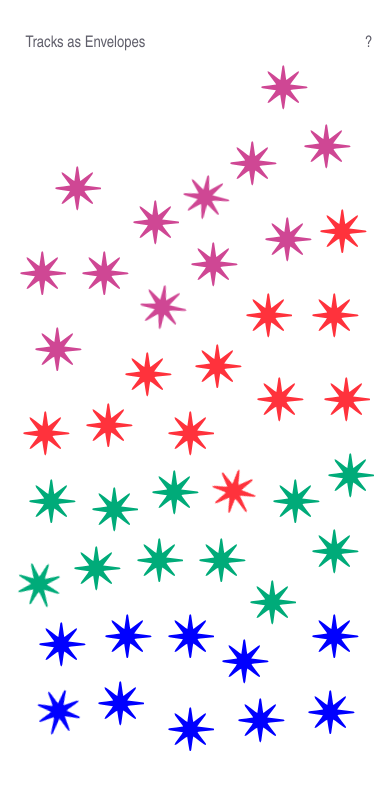
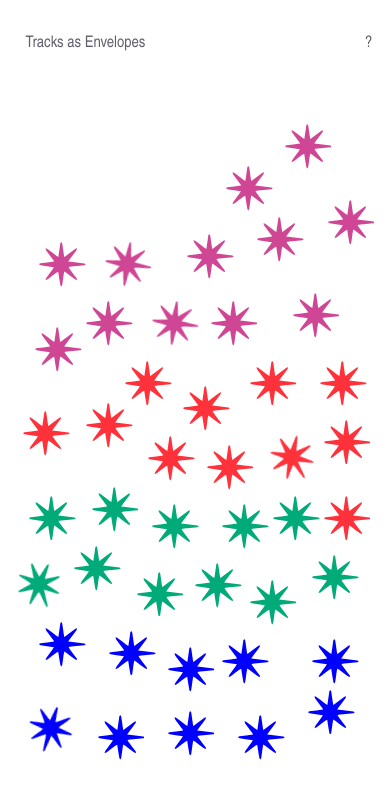
Before and after one commit to it5pa/tracks, a plain HTML site: page index.html in a window 390 px wide. Drawn offline with Linux system fonts and the light colour scheme.

Commit message:
updated mobile view

```diff
--- a/style.css
+++ b/style.css
@@ -632,28 +632,28 @@ input[type="range"]{
    left: 4vw;
   }
 #episode1 {
-    bottom: 13vh;
-    left: 79vw;
+  bottom: 13vh;
+  left: 79vw;
 }
 #episode2 {
-  bottom: 12vh;
+  bottom: 10vh;
   left: 61vw;
 }
 #episode3 {
-  bottom: 11vh;
+  bottom: 10.5vh;
   left: 43vw;
 }
 #episode4 {
-  bottom: 14vh;
+  bottom: 10vh;
   left: 25vw;
 }
 #episode5 {
-  bottom: 13vh;
-  left: 9vw;
+  bottom: 11vh;
+  left: 7vw;
   rotate: 107deg;
 }
 #episode6 {
-  bottom: 22vh;
+  bottom: 19vh;
   left: 80vw;
 }
 #episode7 {
@@ -661,19 +661,19 @@ input[type="range"]{
   left: 57vw;
 }
 #episode8 {
-  bottom: 22vh;
+  bottom: 18vh;
   left: 43vw;
 }
 #episode9 {
-  bottom: 22vh;
-  left: 27vw;
+  bottom: 20vh;
+  left: 28vw;
 }
   #episode10 {
     bottom: 21vh;
     left: 10vw;
 }
   #episode11 {
-    bottom: 32vh;
+    bottom: 29vh;
     left: 80vw;
   }
   #episode12 {
@@ -681,11 +681,11 @@ input[type="range"]{
     left: 64vw;
   }
   #episode13 {
-    bottom: 31vh;
-    left: 51vw;
+    bottom: 28vh;
+    left: 50vw;
   }
   #episode14 {
-    bottom: 31vh;
+    bottom: 27vh;
     left: 35vw;
   }
   #episode15 {
@@ -697,7 +697,7 @@ input[type="range"]{
     left: 4vw;
   }
   #episode17 {
-    bottom: 39vh;
+    bottom: 35vh;
     left: 39vw;
   }
   #episode18 {
@@ -705,37 +705,37 @@ input[type="range"]{
     left: 23.5vw;
   }
   #episode19 {
-    bottom: 38vh;
+    bottom: 36vh;
     left: 7.5vw;
   }
   #episode20 {
-    bottom: 41vh;
-    left: 84vw;
+    bottom: 36vh;
+    left: 70vw;
   }
   #episode21 {
-    bottom: 38vh;
-    left: 70vw;
+    bottom: 35vh;
+    left: 57vw;
   }
   #episode22 {
-    bottom: 50vh;
+    bottom: 36vh;
     left: 83vw;
   }
   #episode23 {
-    bottom: 50vh;
-    left: 66vw;
+    bottom: 45vh;
+    left: 83vw;
   }
   #episode24 {
-    bottom: 39vh;
-    left: 54vw;
+    bottom: 43vh;
+    left: 69vw;
     rotate: 58deg;
   }
   #episode25 {
-    bottom: 46vh;
-    left: 43vw;
+    bottom: 42vh;
+    left: 53vw;
   }
   #episode26 {
-    bottom: 53vh;
-    left: 32vw;
+    bottom: 43vh;
+    left: 38vw;
   }
   #episode27 {
     bottom: 47vh;
@@ -746,69 +746,69 @@ input[type="range"]{
     left: 6vw;
   }
   #episode29 {
-    bottom: 70vh;
+    bottom: 52vh;
     left: 82vw;
   }
   #episode30 {
-    bottom: 60vh;
-    left: 80vw;
+    bottom: 52vh;
+    left: 64vw;
   }
   #episode31 {
-    bottom: 60vh;
-    left: 63vw;
+    bottom: 49vh;
+    left: 47vw;
   }
   #episode32 {
-    bottom: 54vh;
-    left: 50vw;
+    bottom: 52vh;
+    left: 32vw;
   }
   #episode33 {
-    bottom: 69vh;
-    left: 68vw;
+    bottom: 60vh;
+    left: 75vw;
   }
   #episode34 {
-    bottom: 66vh;
-    left: 49vw;
+    bottom: 59vh;
+    left: 54vw;
   }
   #episode35 {
-    bottom: 61vh;
-    left: 36vw;
+    bottom: 59vh;
+    left: 39vw;
     rotate: 7deg;
   }
   #episode36 {
-    bottom: 65vh;
-    left: 21vw;
+    bottom: 59vh;
+    left: 22vw;
   }
   #episode37 {
     bottom: 56vh;
     left: 9vw;
   }
   #episode38 {
-    bottom: 80vh;
-    left: 78vw;
+    bottom: 71vh;
+    left: 84vw;
   }
   #episode39 {
-    bottom: 87vh;
-    left: 67vw;
+    bottom: 69vh;
+    left: 66vw;
   }
   #episode40 {
-    bottom: 78vh;
-    left: 59vw;
+    bottom: 67vh;
+    left: 48vw;
   }
   #episode41 {
-    bottom: 74vh;
-    left: 47vw;
+    bottom: 66vh;
+    left: 27vw;
     rotate: 8deg;
   }
   #episode42 {
-    bottom: 71vh;
-    left: 34vw;
+    bottom: 66vh;
+    left: 10vw;
   }
   #episode43 {
     bottom: 75vh;
-    left: 14vw;
+    left: 58vw;
   }
   #episode44 {
-    bottom: 65vh;
-    left: 5vw;
+    bottom: 80vh;
+    left: 73vw;
   }
 }
```
Also changed, not shown: 3 other files.
